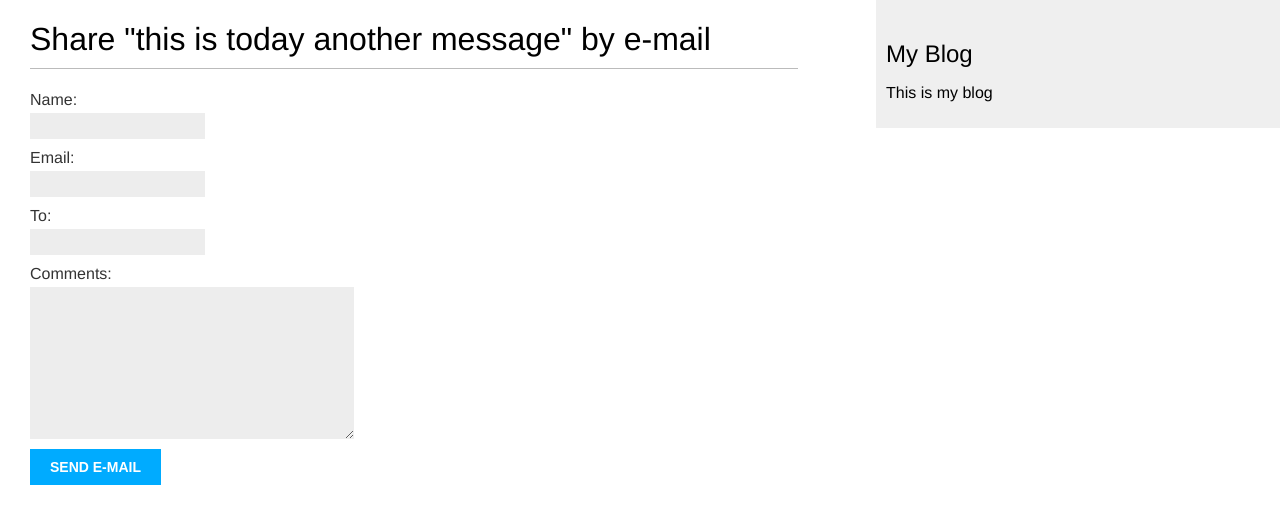
After one commit to hoondori/backend_apps, a Django app: page /blog/5/share/ in a window 1280 px wide. The commit adds this page. Shown: the top 524 px of the page. Run offline with Django 4.2, Linux system fonts and the light colour scheme; data comes from the database, SQL or seed files in the repository.

Commit message:
recommend a post by sending email to the other

```diff
--- /dev/null
+++ b/django_blog_site/blog/forms.py
@@ -0,0 +1,7 @@
+from django import forms
+
+class EmailPostForm(forms.Form):
+  name = forms.CharField(max_length=25)
+  email = forms.EmailField()
+  to = forms.EmailField()
+  comments = forms.CharField(required=False, widget=forms.Textarea)
--- a/django_blog_site/blog/templates/blog/post/detail.html
+++ b/django_blog_site/blog/templates/blog/post/detail.html
@@ -6,4 +6,9 @@
     Published {{ post.publish }} by {{ post.author }}
   </p>
   {{ post.body|linebreaks }}
+  <p>
+    <a href="{% url 'blog:post_share' post.id %}">
+      Share this post
+    </a>
+  </p>
 {% endblock %}
--- /dev/null
+++ b/django_blog_site/blog/templates/blog/post/share.html
@@ -0,0 +1,19 @@
+{% extends "blog/base.html" %}
+
+{% block title %}Share a post{% endblock %}
+
+{% block content %}
+  {% if sent %}
+    <h1>E-mail successfully sent</h1>
+    <p>
+      "{{ post.title }} was successfully sent to {{ forms.cleansed_data.to }}"
+    </p>
+  {% else %}
+    <h1>Share "{{ post.title }}" by e-mail</h1>
+    <form method="post">
+      {{ form.as_p }}
+      {% csrf_token %}
+      <input type="submit" value="Send e-mail">
+    </form>
+  {% endif %}
+{% endblock %}
--- a/django_blog_site/blog/urls.py
+++ b/django_blog_site/blog/urls.py
@@ -7,4 +7,5 @@ urlpatterns = [
   path('', views.post_list, name='post_list'),
   path('<int:year>/<int:month>/<int:day>/<slug:slug>/',  # for better SEO
        views.post_detail, name='post_detail'),
+  path('<int:post_id>/share/', views.post_share, name='post_share'),
 ]
--- a/django_blog_site/blog/views.py
+++ b/django_blog_site/blog/views.py
@@ -1,7 +1,9 @@
 from django.shortcuts import render, get_object_or_404
 from django.http import Http404
 from django.core.paginator import Paginator, EmptyPage
+from django.core.mail import send_mail
 from .models import Post
+from .forms import EmailPostForm
 
 
 def post_list(request):
@@ -35,5 +37,29 @@ def post_detail(request, year, month, day, slug):
     publish__month=month,
     publish__day=day)
 
+  return render(request, 'blog/post/detail.html', {'post': post})
 
-  return render(request, 'blog/post/detail.html', {'post': post})
+def post_share(request, post_id):
+
+  post = get_object_or_404(Post, id=post_id, status=Post.Status.PUBLISHED)
+  sent = False
+  if request.method == 'POST': # if form was submitted
+    print(request.POST)
+    form = EmailPostForm(request.POST)
+    if form.is_valid():
+      cd = form.cleaned_data
+      post_url = request.build_absolute_uri(
+        post.get_absolute_url())
+      subject = f"{cd['name']} recommends you to read {post.title}"
+      message = f"Read {post.title} at {post_url}\n\n" \
+                f"{cd['name']} \'s comments: {cd['comments']}"
+      print(message)
+      send_mail(subject, message, 'awshoondori@gmail.com', [cd['to']])
+      sent = True
+
+  else:
+    print("babo#1")
+    form = EmailPostForm()
+
+
+  return render(request, 'blog/post/share.html', {'post': post, 'form': form, 'sent': sent})
--- a/django_blog_site/django_blog_site/settings.py
+++ b/django_blog_site/django_blog_site/settings.py
@@ -122,3 +122,6 @@ STATIC_URL = 'static/'
 # https://docs.djangoproject.com/en/4.1/ref/settings/#default-auto-field
 
 DEFAULT_AUTO_FIELD = 'django.db.models.BigAutoField'
+
+# Email Server Configuration
+EMAIL_BACKEND = 'django.core.mail.backends.console.EmailBackend'
```
